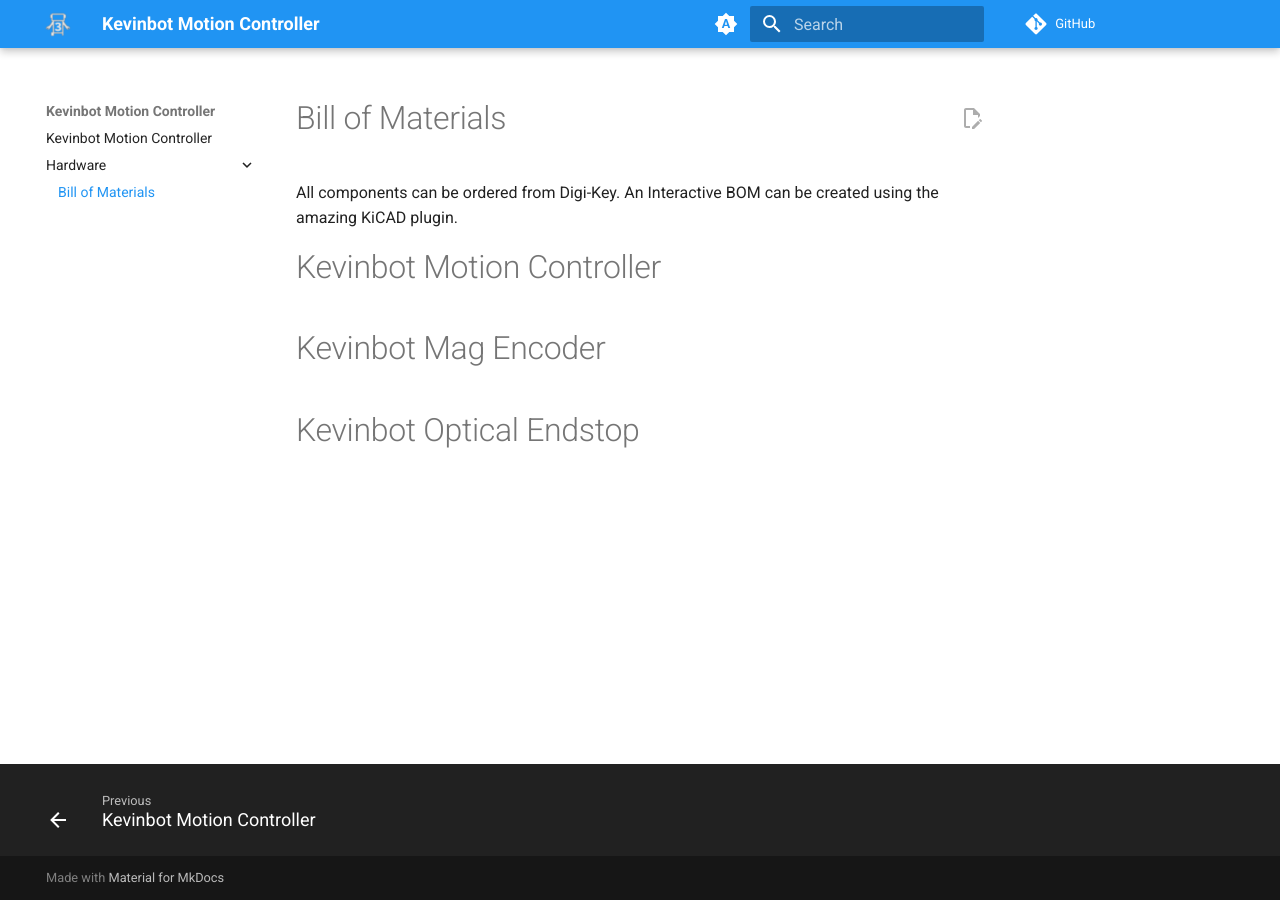
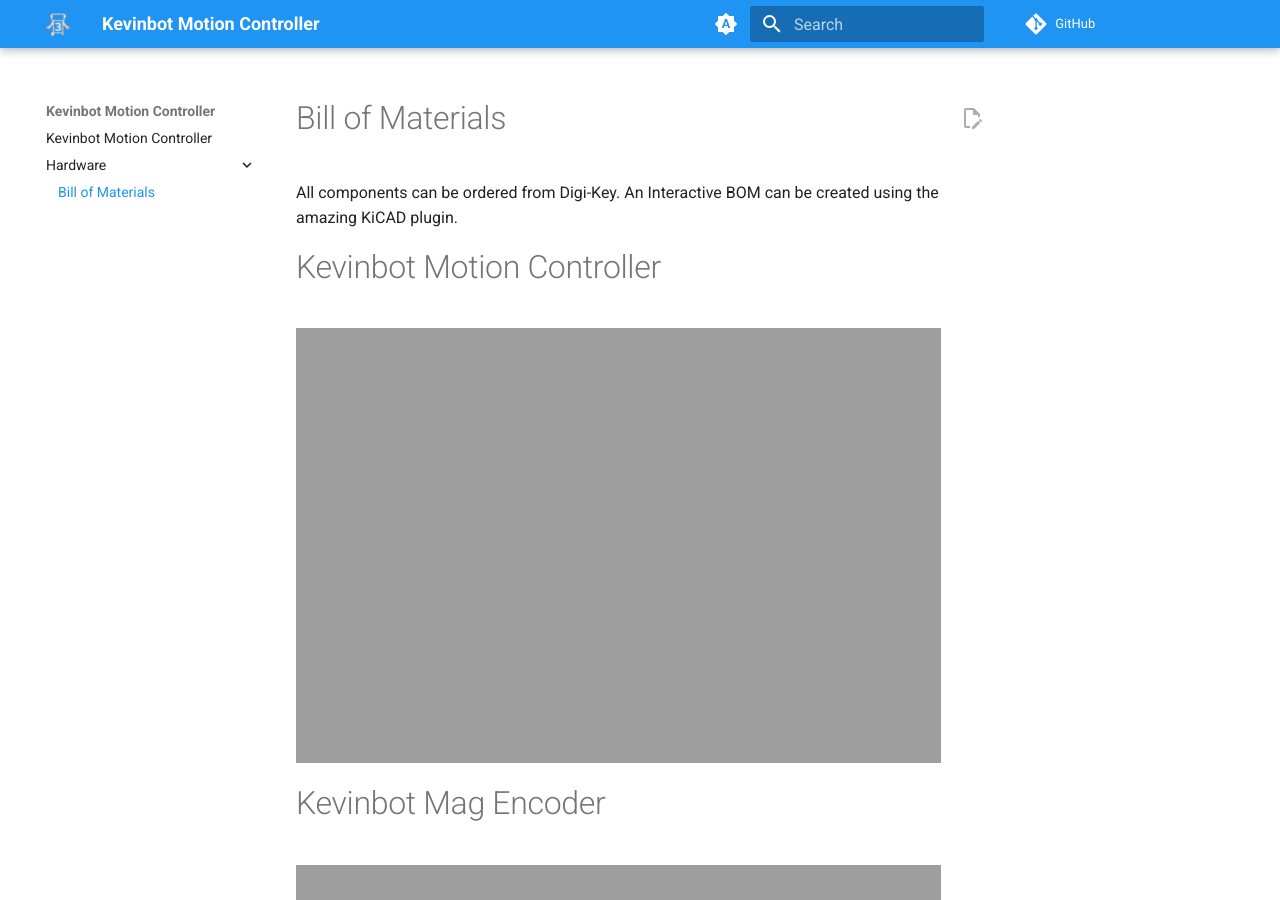
Before and after one commit to meowmeowahr/KevinbotV3-MotionControlHardware, an MkDocs documentation site: the page built from docs/bom.md, in a window 1280 px wide and 900 px high. Built offline with MkDocs 1.6.1 and Material for MkDocs 9.7.7, drawn with Linux system fonts in a browser that asks for light colours; comment, search, counter and statistics services are not loaded.

Commit message:
add iboms to docs

```diff
--- a/docs/bom.md
+++ b/docs/bom.md
@@ -4,6 +4,18 @@
 
 # Kevinbot Motion Controller
 
+<div style="max-height: 435px; margin-bottom: 1.25em;">
+<iframe src="https://meowmeowahr.github.io/KevinbotV3-MotionControlHardware/ibom/motioncontrol.html" style="border: none; width: 2000px; height: 580px; transform: scale(0.75); transform-origin: 0 0; max-width: 125%; overflow: clip;"></iframe>
+</div>
+
 # Kevinbot Mag Encoder
 
+<div style="max-height: 435px; margin-bottom: 1.25em;">
+<iframe src="https://meowmeowahr.github.io/KevinbotV3-MotionControlHardware/ibom/magencoder.html" style="border: none; width: 2000px; height: 580px; transform: scale(0.75); transform-origin: 0 0; max-width: 125%; overflow: clip;"></iframe>
+</div>
+
 # Kevinbot Optical Endstop
+
+<div style="max-height: 435px; margin-bottom: 1.25em;">
+<iframe src="https://meowmeowahr.github.io/KevinbotV3-MotionControlHardware/ibom/opticalendstop.html" style="border: none; width: 2000px; height: 580px; transform: scale(0.75); transform-origin: 0 0; max-width: 125%; overflow: clip;"></iframe>
+</div>
```
Also changed, not shown: 1 other file.
